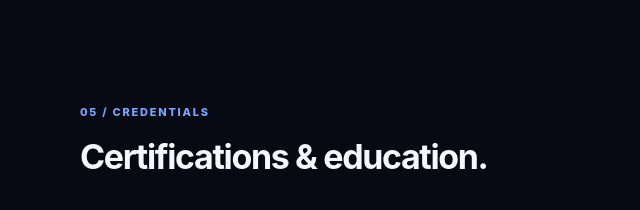
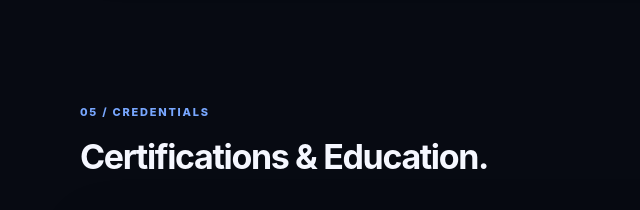
Before and after one commit to Aish-DevOps-Org/AishwaryaKeshri-Portfolio, a plain HTML site: page index.html in a window 1280 px wide. Shown: the part 4140-4350 px from the top of the page, 0-640 px from the left. Drawn offline with Linux system fonts and the light colour scheme.

Commit message:
Updated portfolio

```diff
--- a/index.html
+++ b/index.html
@@ -171,7 +171,7 @@ footer{padding:60px 0 80px;border-top:1px solid var(--line);margin-top:50px;colo
   <div class="section-head reveal">
     <div>
       <div class="kicker">05 / Credentials</div>
-      <h2>Certifications & education.</h2>
+      <h2>Certifications & Education.</h2>
     </div>
   </div>
 
```
Also changed, not shown: 1 other file.
